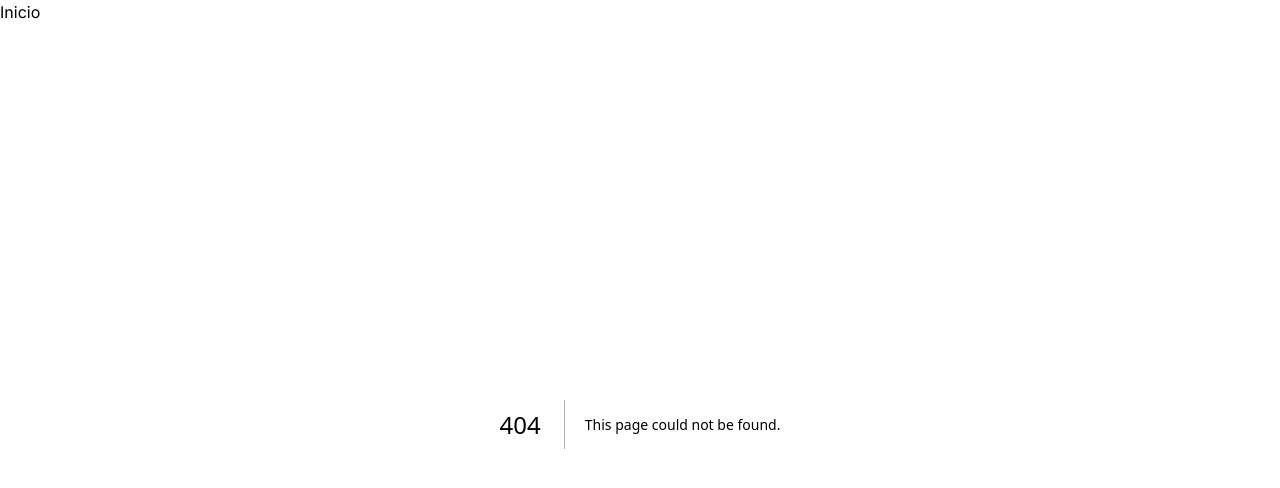
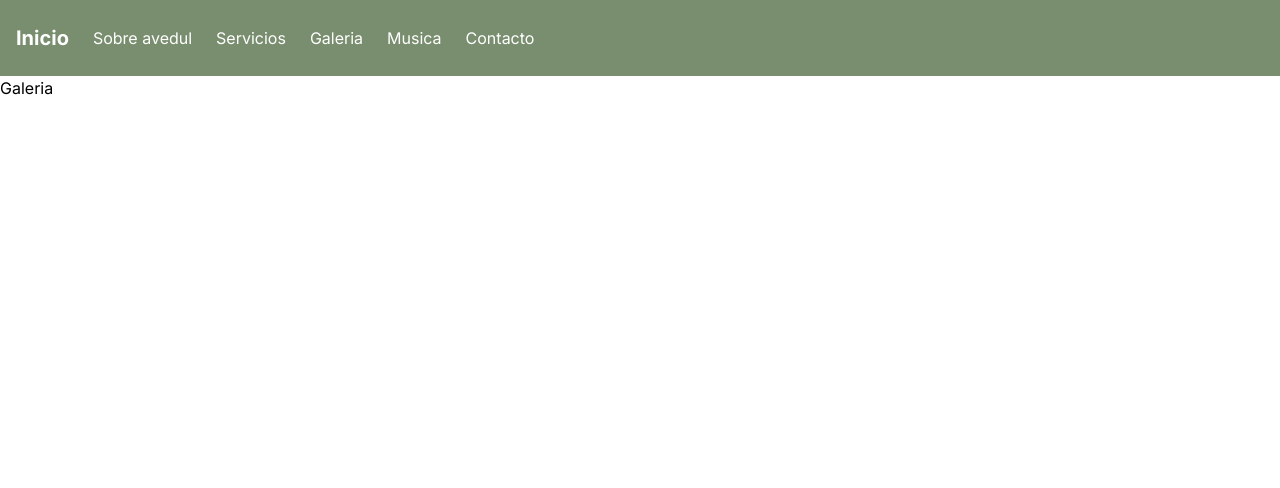
Before and after one commit to Fishlennon/avedul, a Next.js app: page /home/galery in a window 1280 px wide. Before the commit this address had no page. Shown: the top 488 px of the page. Built offline with nearby package versions, Linux system fonts and the light colour scheme.

Commit message:
enrutamiento

```diff
--- /dev/null
+++ b/src/app/home/galery/page.tsx
@@ -0,0 +1,10 @@
+
+
+
+export default function Galery () {
+    return(
+        <div>
+            <h1>Galeria</h1>
+        </div>
+    )
+}
--- /dev/null
+++ b/src/app/home/music/page.tsx
@@ -0,0 +1,10 @@
+
+
+
+export default function Music () {
+    return(
+        <div>
+            <h1>Musica</h1>
+        </div>
+    )
+}
--- a/src/app/home/navBar.tsx
+++ b/src/app/home/navBar.tsx
@@ -4,32 +4,32 @@ import Link from 'next/link';
 
 const Navbar = () => {
   return (
-    <div className="bg-gray-800">
+    <div className="bg-customGreen">
         <nav className="container mx-auto px-4 py-6 flex justify-between items-center">
           <div className="flex items-center">
 
-          <Link href="/contact" className="text-white font-bold text-xl mr-6">
+          <Link href="/" className="text-white font-bold text-xl mr-6">
           Inicio
           </Link>
 
 
-          <Link href="/about" className="text-white hover:text-gray-300 mr-6">
+          <Link href="/home/about" className=" text-white  hover:text-gray-400 mr-6">
             Sobre avedul
           </Link>
 
-          <Link href="/contact" className="text-white hover:text-gray-300 mr-6">
+          <Link href="/home/services" className="text-white hover:text-gray-400 mr-6">
             Servicios
           </Link>
 
-          <Link href="/contact" className="text-white hover:text-gray-300 mr-6">
+          <Link href="/home/galery" className="text-white hover:text-gray-400 mr-6">
             Galeria
           </Link>
 
-          <Link href="/home" className="text-white hover:text-gray-300 mr-6">
+          <Link href="/home/music" className="text-white hover:text-gray-400 mr-6">
           Musica
           </Link>
 
-          <Link href="/contact" className="text-white hover:text-gray-300">
+          <Link href="/home/contact" className="text-white hover:text-gray-400">
             Contacto
           </Link>
           </div>
--- /dev/null
+++ b/src/app/home/services/page.tsx
@@ -0,0 +1,10 @@
+
+
+
+export default function Services () {
+    return(
+        <div>
+            <h1>Servicios</h1>
+        </div>
+    )
+}
--- a/src/app/layout.tsx
+++ b/src/app/layout.tsx
@@ -21,9 +21,7 @@ export default function RootLayout({
 
       <body className={inter.className}>
       <header>
-      <Link href="/home">
-            Inicio
-          </Link>
+
       </header>
 
         {children}
--- a/src/app/page.tsx
+++ b/src/app/page.tsx
@@ -1,10 +1,14 @@
 import Image from "next/image";
+import Link from 'next/link';
 
 export default function Home() {
   return (
     <main className="flex min-h-screen flex-col items-center justify-between p-24">
       <div className="z-10 max-w-5xl w-full items-center justify-between font-mono text-sm lg:flex">
-        <h1>wena</h1>
+        <h1>LANDING</h1>
+        <Link href="/home">
+            VAMOS
+          </Link>
       </div>
     </main>
   );
--- /dev/null
+++ b/src/app/ui/fonts.ts
@@ -0,0 +1 @@
+import {Jacques_Francois} from "next/font/google"
--- a/tailwind.config.ts
+++ b/tailwind.config.ts
@@ -13,6 +13,9 @@ const config: Config = {
         "gradient-conic":
           "conic-gradient(from 180deg at 50% 50%, var(--tw-gradient-stops))",
       },
+      colors:{
+        customGreen: '#798E6F',
+      }
     },
   },
   plugins: [],
```
Also changed, not shown: src/app/home/about/page.tsx (renamed from src/app/about/page.tsx), src/app/home/contact/page.tsx (renamed from src/app/contact/page.tsx).
